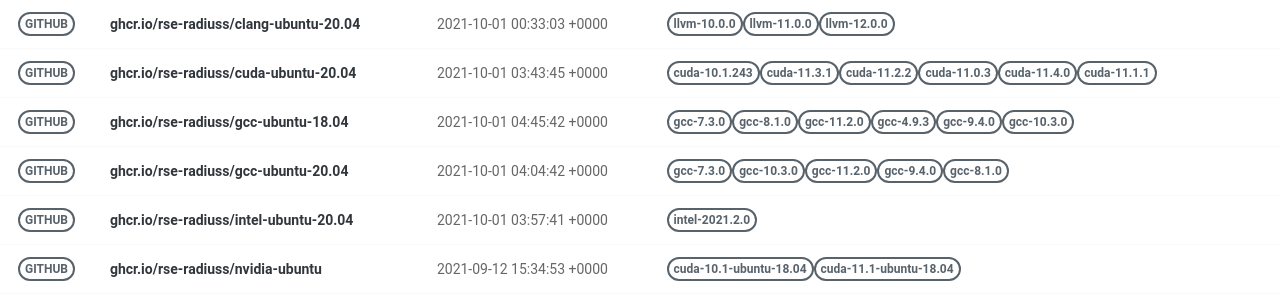
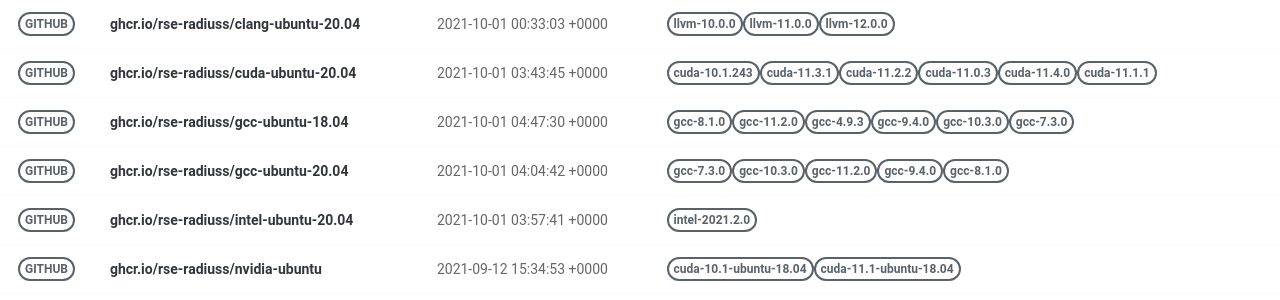
Before and after one commit to rse-ops/docker-images, a Jekyll site: the page built from pages/index.md, in a window 1280 px wide. Shown: the part 179-479 px from the top of the page. Built offline with Jekyll 4.4.1, drawn with Linux system fonts in a browser that asks for light colours; nearby versions of some CDN libraries.

Commit message:
Automated push to update library 2021-10-01

```diff
--- a/_library/ghcr.io-rse-radiuss-gcc-ubuntu-18.04.md
+++ b/_library/ghcr.io-rse-radiuss-gcc-ubuntu-18.04.md
@@ -1,14 +1,11 @@
 ---
 layout: container
 name: ghcr.io/rse-radiuss/gcc-ubuntu-18.04
-updated_at: 2021-10-01 04:45:42.268387
+updated_at: 2021-10-01 04:47:30.538906
 
 
 container_url: https://github.com/orgs/rse-radiuss/packages/container/package/gcc-ubuntu-18.04
 versions:
- - tag: gcc-7.3.0
-   dockerfile: https://github.com/rse-radiuss/docker-images/blob/main/ubuntu/gcc/Dockerfile
-   manifest: https://crane.ggcr.dev/manifest/ghcr.io/rse-radiuss/gcc-ubuntu-18.04:gcc-7.3.0
  - tag: gcc-8.1.0
    dockerfile: https://github.com/rse-radiuss/docker-images/blob/main/ubuntu/gcc/Dockerfile
    manifest: https://crane.ggcr.dev/manifest/ghcr.io/rse-radiuss/gcc-ubuntu-18.04:gcc-8.1.0
```
Also changed, not shown: other parts of _library/ghcr.io-rse-radiuss-gcc-ubuntu-18.04.md (+3 -0 lines).
